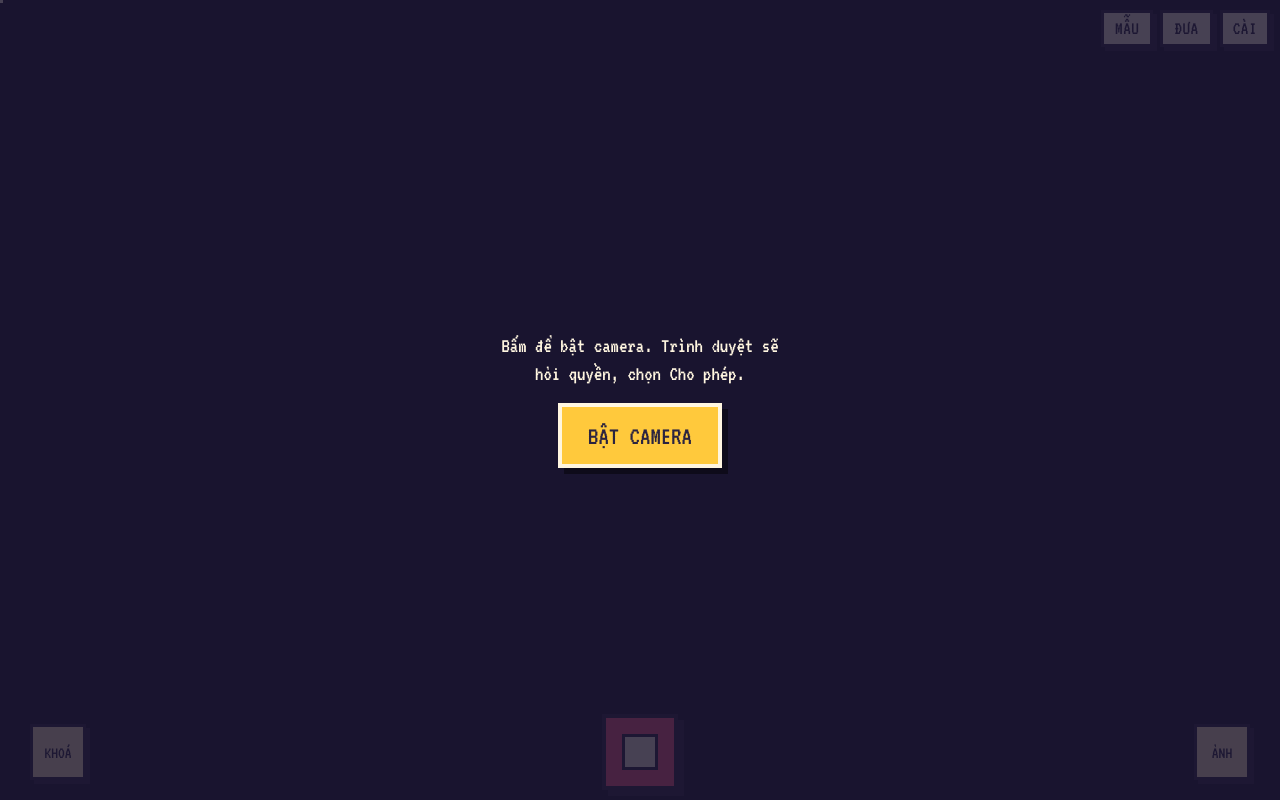
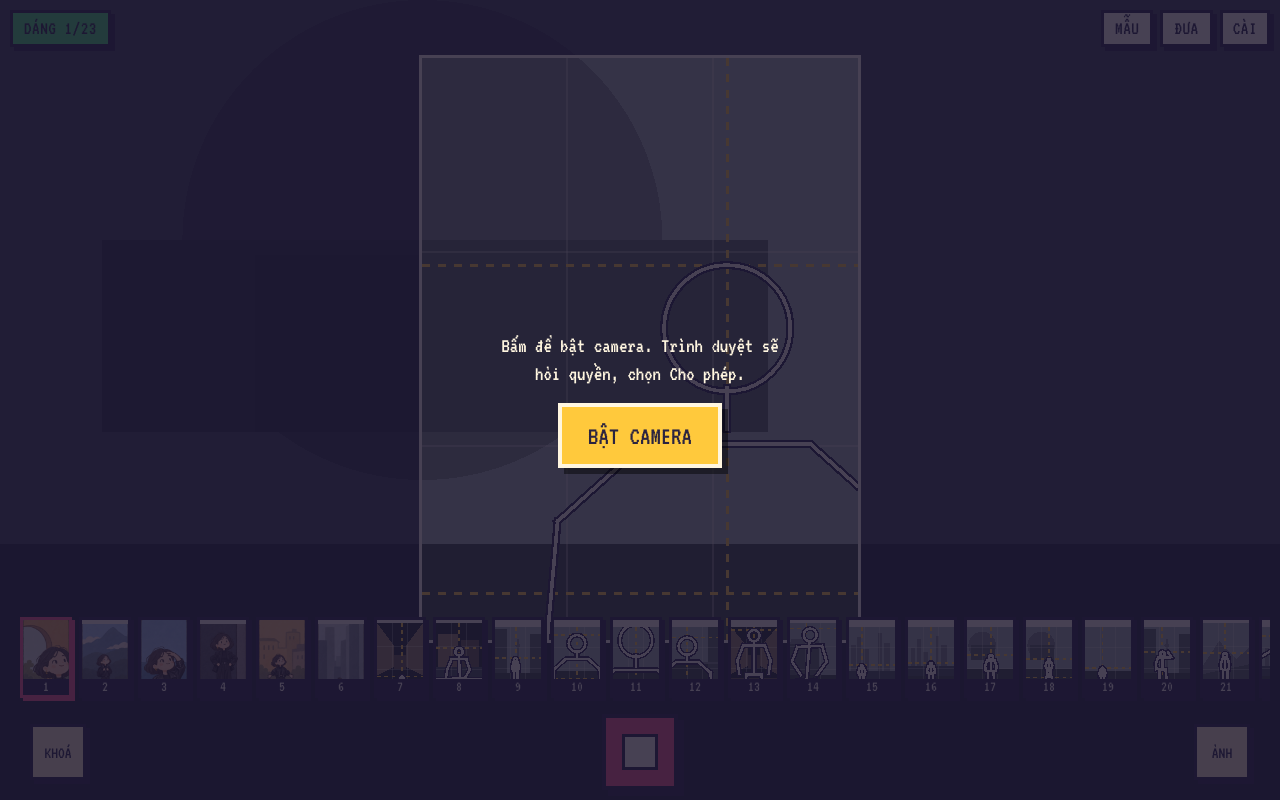
Before and after one commit to nghinim/chup-gium, a plain HTML site: page index.html in a window 1280 px wide. Drawn offline with Linux system fonts and the light colour scheme.

Commit message:
Thêm 5 bố cục từ ảnh tham khảo Pinterest, sửa lỗi hình dáng p14
- Khung trong khung, người nhỏ trước mảng tường lớn,
  vươn tay chạm công trình xa, quay lưng lên bậc thang,
  tựa lan can cao ngửa mặt
- p14 trỏ tới hình dáng không tồn tại nên vẽ ra khung rỗng, đổi sang lean

Co-Authored-By: Claude Opus 5 <noreply@anthropic.com>
Claude-Session: https://claude.ai/code/session_01AmuG9JMkamWn6mQCBk3t3V

```diff
--- a/index.html
+++ b/index.html
@@ -348,9 +348,9 @@ const POSES=[
  {id:'p13',fig:'standing',cx:.50,topY:.05,h:1.45,ratio:'3:4',sc:'alley',
   name:'Nửa người chính diện, cắt ngang hông',
   hint:'Cắt ngang ngay dưới hông, đừng cắt đúng khớp. Hai tay buông tự nhiên.'},
- {id:'p14',fig:'hip',cx:.36,topY:.08,h:1.50,ratio:'2:3',sc:'hutong',
-  name:'Nửa người lệch trái, tay chống hông',
-  hint:'Người lệch trái, một tay chống hông. Chừa phần phải cho quán xá phía sau.'},
+ {id:'p14',fig:'lean',cx:.36,topY:.08,h:1.50,ratio:'2:3',sc:'hutong',
+  name:'Nửa người lệch trái, dáng thả lỏng',
+  hint:'Người lệch trái, vai thả lỏng, tay buông hoặc đút túi. Chừa phần phải cho quán xá phía sau.'},
  {id:'p15',fig:'standing',cx:.28,topY:.62,h:.30,ratio:'3:4',sc:'bundwide',
   name:'Người ở góc dưới trái, cảnh choán phần trên',
   hint:'Lùi xa, đặt người ở góc dưới bên trái. Cảnh chiếm trọn hai phần ba phía trên.'},
@@ -360,6 +360,21 @@ const POSES=[
  {id:'p17',fig:'standing',cx:.52,topY:.46,h:.51,ratio:'3:4',sc:'temple',
   name:'Toàn thân trên bậc thềm, công trình đối xứng',
   hint:'Đứng giữa bậc thềm, canh công trình cân đối hai bên. Người chiếm nửa dưới khung, chừa trọn phần mái phía trên.'},
+ {id:'p18',fig:'standing',cx:.50,topY:.52,h:.30,ratio:'3:4',sc:'temple',
+  name:'Đứng trong khung cửa, khung trong khung',
+  hint:'Lùi ra ngoài cửa, lấy trọn ô cửa làm viền bao quanh. Người đứng chính giữa phần sáng, chừa đều hai bên.'},
+ {id:'p19',fig:'standing',cx:.38,topY:.66,h:.26,ratio:'3:4',sc:'plain',
+  name:'Người nhỏ trước mảng tường lớn',
+  hint:'Lùi thật xa cho mảng tường choán gần hết khung. Người đứng nhỏ ở một phần ba dưới, lệch hẳn sang một bên.'},
+ {id:'p20',fig:'reach',cx:.40,topY:.40,h:.58,ratio:'3:4',sc:'tower',
+  name:'Vươn tay chạm công trình ở xa',
+  hint:'Đứng gần máy hơn công trình nhiều, vươn tay về phía nó. Người lùi tới lui cho bàn tay chạm đúng đỉnh.'},
+ {id:'p21',fig:'turn',cx:.48,topY:.44,h:.48,ratio:'2:3',sc:'wall',
+  name:'Quay lưng bước lên bậc thang',
+  hint:'Người quay lưng bước lên, máy đứng yên phía dưới. Lấy bậc thang chạy dài phía trước làm đường dẫn mắt.'},
+ {id:'p22',fig:'open',cx:.45,topY:.14,h:1.30,ratio:'3:4',sc:'bund',
+  name:'Tựa lan can cao, ngửa mặt',
+  hint:'Tựa lưng vào lan can, một tay vịn dọc thanh ngang, mặt hơi ngửa lên. Cắt ngang hông, lấy trọn cảnh phía sau.'},
  {id:'free',fig:null,cx:.5,topY:.3,h:.6,ratio:'3:4',sc:'plain',
   name:'Tự do, chỉ lưới và thước cân',
   hint:'Chỉ có lưới và thước cân máy. Dùng khi tự căn góc hoặc khi đã chọn ảnh mẫu riêng.'}
@@ -431,7 +446,8 @@ const SHOT={p1:'portrait',p2:'full',p3:'half',p4:'full',p5:'full',
             p6:'far',p7:'far',p8:'half',p9:'full',
             p10:'portrait',p11:'portrait',p12:'portrait',
             p13:'half',p14:'half',
-            p15:'far',p16:'far',p17:'full',free:null};
+            p15:'far',p16:'far',p17:'full',
+            p18:'far',p19:'far',p20:'full',p21:'full',p22:'half',free:null};
 const SHOTNAME={far:'Người nhỏ trong cảnh',full:'Toàn thân',
                 half:'Nửa người',portrait:'Chân dung'};
 const ART={p1:'poses/1.webp',p2:'poses/2.webp',p3:'poses/3.webp',
@@ -542,7 +558,12 @@ const WANT={
   p14:{clutter:.60,vert:.55},
   p15:{openTop:.70,clutter:.30},
   p16:{openTop:.85,clutter:.20,lineY:.70,lineStr:.45},
-  p17:{vert:.70,clutter:.45,openTop:.45,lineY:.55}
+  p17:{vert:.70,clutter:.45,openTop:.45,lineY:.55},
+  p18:{vert:.78,clutter:.55,openTop:.22},
+  p19:{openTop:.80,clutter:.14,vert:.22},
+  p20:{vert:.72,clutter:.45,openTop:.52},
+  p21:{vert:.58,clutter:.52,lineY:.50,lineStr:.55},
+  p22:{lineStr:.62,lineY:.58,openTop:.52}
 };
 function scan(){
   const v=E.video;if(!v.videoWidth)return;
```
